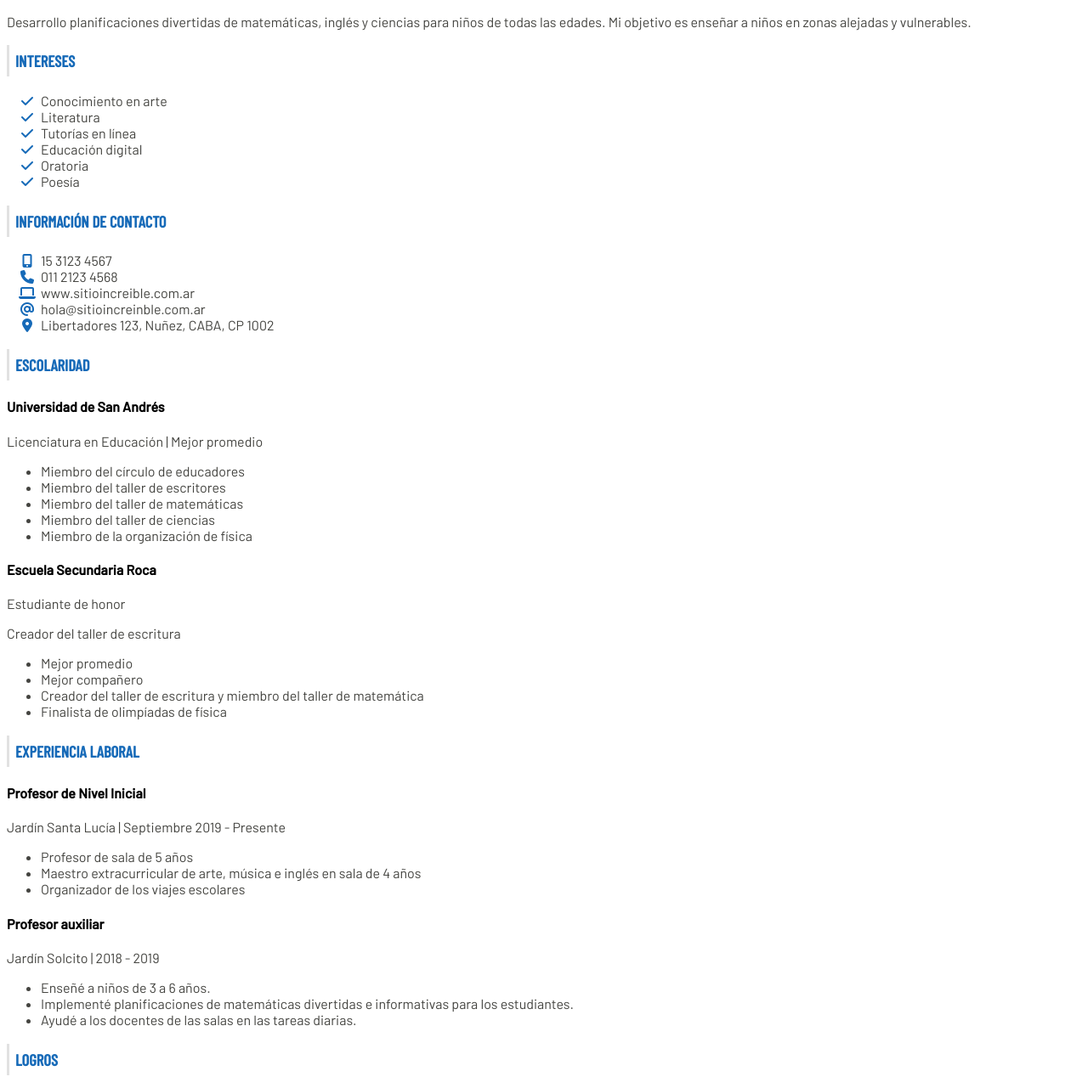
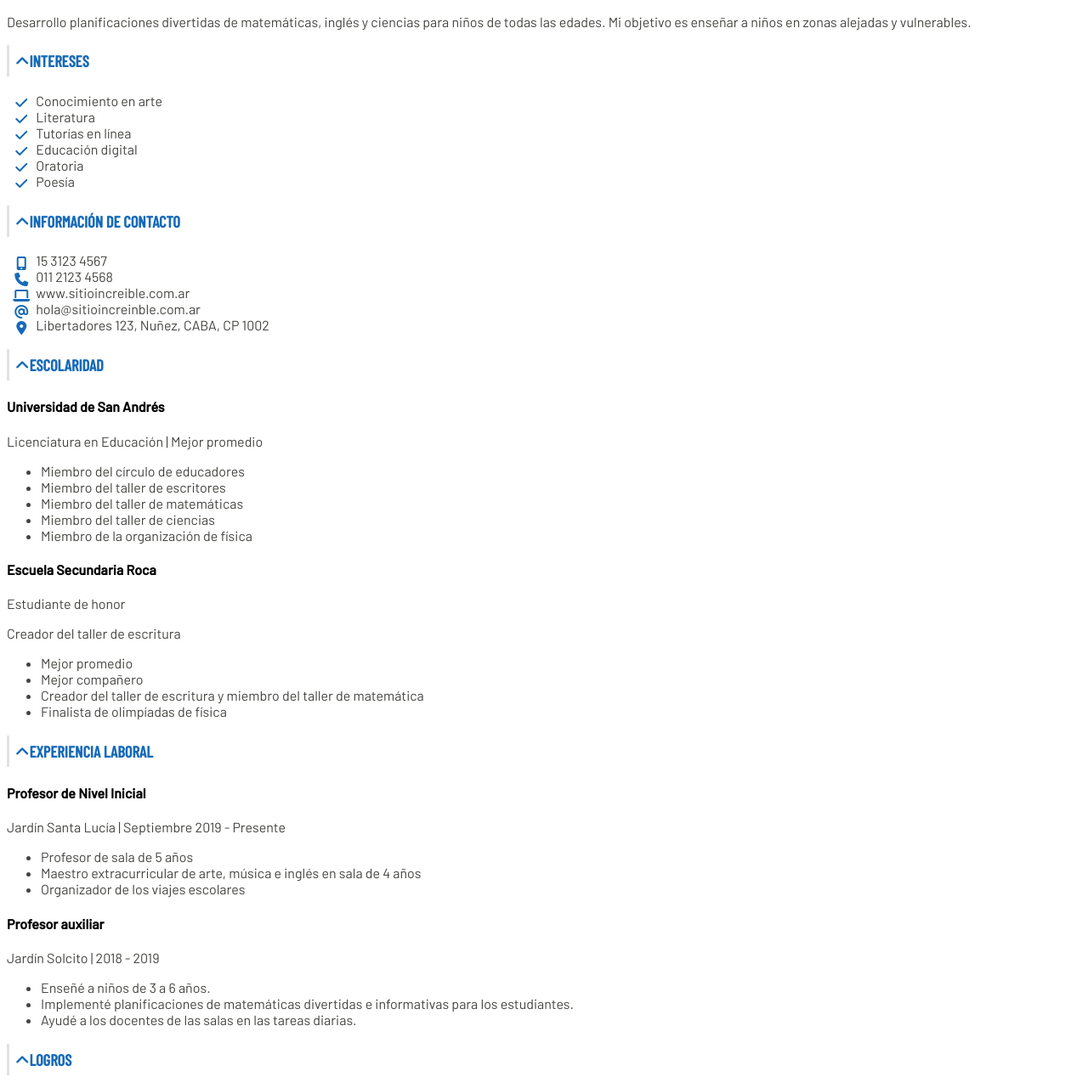
Before and after one commit to l-trabado/l-trabado.github.io, a plain HTML site: page index.html in a window 1280 px wide. Shown: the part 378-1659 px from the top of the page at 85% size. Drawn offline with nearby package versions, Linux system fonts and the light colour scheme.

Commit message:
Función alternarDisparador implementada. Disparadores ubicados en HTML.

```diff
--- a/css/styles.css
+++ b/css/styles.css
@@ -1,3 +1,5 @@
+/*styles.css*/
+
 * {
   box-sizing: border-box;
 }
--- a/index.html
+++ b/index.html
@@ -1,3 +1,5 @@
+<!--index.html-->
+
 <!DOCTYPE html>
 <html lang="es">
 <head>
@@ -15,7 +17,9 @@
 	<link href="https://fonts.googleapis.com/css2?family=Barlow&family=Barlow+Condensed:wght@500&display=swap" rel="stylesheet">
 	<link href="https://fonts.googleapis.com/css2?family=Barlow+Condensed:wght@500&family=Barlow:wght@400;500&display=swap" rel="stylesheet">
 
-	<script src="https://kit.fontawesome.com/ee8ca4bdfe.js" crossorigin="anonymous"></script>	<!--Biblioteca Font Awesome-->
+	<!--Bibliotecas Font Awesome-->
+	<script src="https://kit.fontawesome.com/ee8ca4bdfe.js" crossorigin="anonymous"></script>
+	<link rel="stylesheet" href="https://cdnjs.cloudflare.com/ajax/libs/font-awesome/4.7.0/css/font-awesome.min.css">	<!--Requerido para alternarDisparador()-->
 
 </head>
 <body>
@@ -36,10 +40,10 @@
 		<h1>JUAN NORIEGA</h1>
 		<h2>PROF. DE NIVEL INICIAL</h2>
 
-		<h3><i class="fa-solid fa-angle-up" onclick="alternarDisparador(this)"></i>OBJETIVOS PROFESIONALES</h3>
+		<h3><i class="fa-solid fa-angle-up" onclick="ocultarSeccion('seccion1', this)"></i>OBJETIVOS PROFESIONALES</h3>
 		<p id="seccion1">Desarrollo planificaciones divertidas de matemáticas, inglés y ciencias para niños de todas las edades. Mi objetivo es enseñar a niños en zonas alejadas y vulnerables.</p>
 
-		<h3 onclick="ocultarSeccion('seccion2')">INTERESES</h3>
+		<h3><i class="fa-solid fa-angle-up" onclick="ocultarSeccion('seccion2', this)"></i>INTERESES</h3>
 		<ul id="seccion2" class="fa-ul">
 			<li><span class="fa-li"><i class="fa-solid fa-check"></i></span>Conocimiento en arte</li>
 			<li><span class="fa-li"><i class="fa-solid fa-check"></i></span>Literatura</li>
@@ -49,7 +53,7 @@
 			<li><span class="fa-li"><i class="fa-solid fa-check"></i></span>Poesía</li>
 		</ul>
 
-		<h3 onclick="ocultarSeccion('seccion3')">INFORMACIÓN DE CONTACTO</h3>
+		<h3><i class="fa-solid fa-angle-up" onclick="ocultarSeccion('seccion3', this)"></i>INFORMACIÓN DE CONTACTO</h3>
 		<ul id="seccion3" class="fa-ul">
 			<li><span class="fa-li"><i class="fa-solid fa-mobile-screen-button"></i></span>15 3123 4567</li>
 			<li><span class="fa-li"><i class="fa-solid fa-phone"></i></span>011 2123 4568</li>
@@ -66,7 +70,7 @@
 	<!--
 	<div class="col-5">
 	-->
-		<h3 onclick="ocultarSeccion('seccion4')">ESCOLARIDAD</h3>
+	<h3><i class="fa-solid fa-angle-up" onclick="ocultarSeccion('seccion4', this)"></i>ESCOLARIDAD</h3>
 		<div id="seccion4">
 			<h4>Universidad de San Andrés</h4>
 			<p>Licenciatura en Educación | Mejor promedio</p>
@@ -88,7 +92,7 @@
 			</ul>
 		</div>
 
-		<h3 onclick="ocultarSeccion('seccion5')">EXPERIENCIA LABORAL</h3>
+		<h3><i class="fa-solid fa-angle-up" onclick="ocultarSeccion('seccion5', this)"></i>EXPERIENCIA LABORAL</h3>
 		<div id="seccion5">
 			<h4>Profesor de Nivel Inicial</h4>
 			<p>Jardín Santa Lucía | Septiembre 2019 - Presente</p>
@@ -106,7 +110,7 @@
 			</ul>
 		</div>
 
-		<h3 onclick="ocultarSeccion('seccion6')">LOGROS</h3>
+		<h3><i class="fa-solid fa-angle-up" onclick="ocultarSeccion('seccion6', this)"></i>LOGROS</h3>
 		<ul id="seccion6" class="fa-ul">
 			<li><span class="fa-li"><i class="fa-solid fa-star"></i></span>Mejor maestro (2020)</li>
 			<li><span class="fa-li"><i class="fa-solid fa-star"></i></span>Maestro más prometedor (2019)</li>
--- a/js/function.js
+++ b/js/function.js
@@ -1,19 +1,7 @@
+//function.js
 
-/*
-<script language="javascript">
-function toggle(elementId) {
-    var ele = document.getElementById(elementId);
-    if(ele.style.display == "block") {
-            ele.style.display = "none";
-    }
-    else {
-        ele.style.display = "block";
-    }
-}
-</script>
-*/
-
-function ocultarSeccion(elementId){
+function ocultarSeccion(elementId, disparador){
+    alternarDisparador(disparador);
     var ele = document.getElementById(elementId);
     if(ele.style.display == "none") {
             ele.style.display = "block";
```
